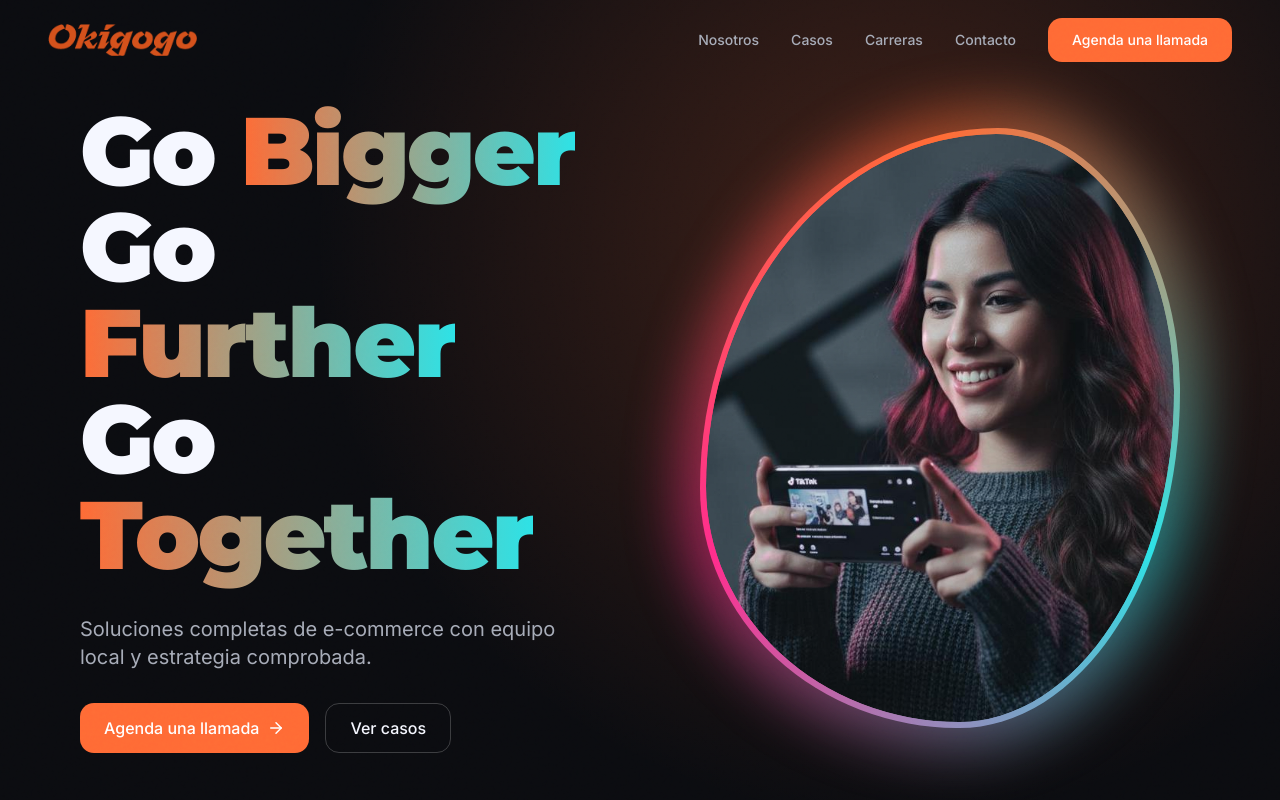
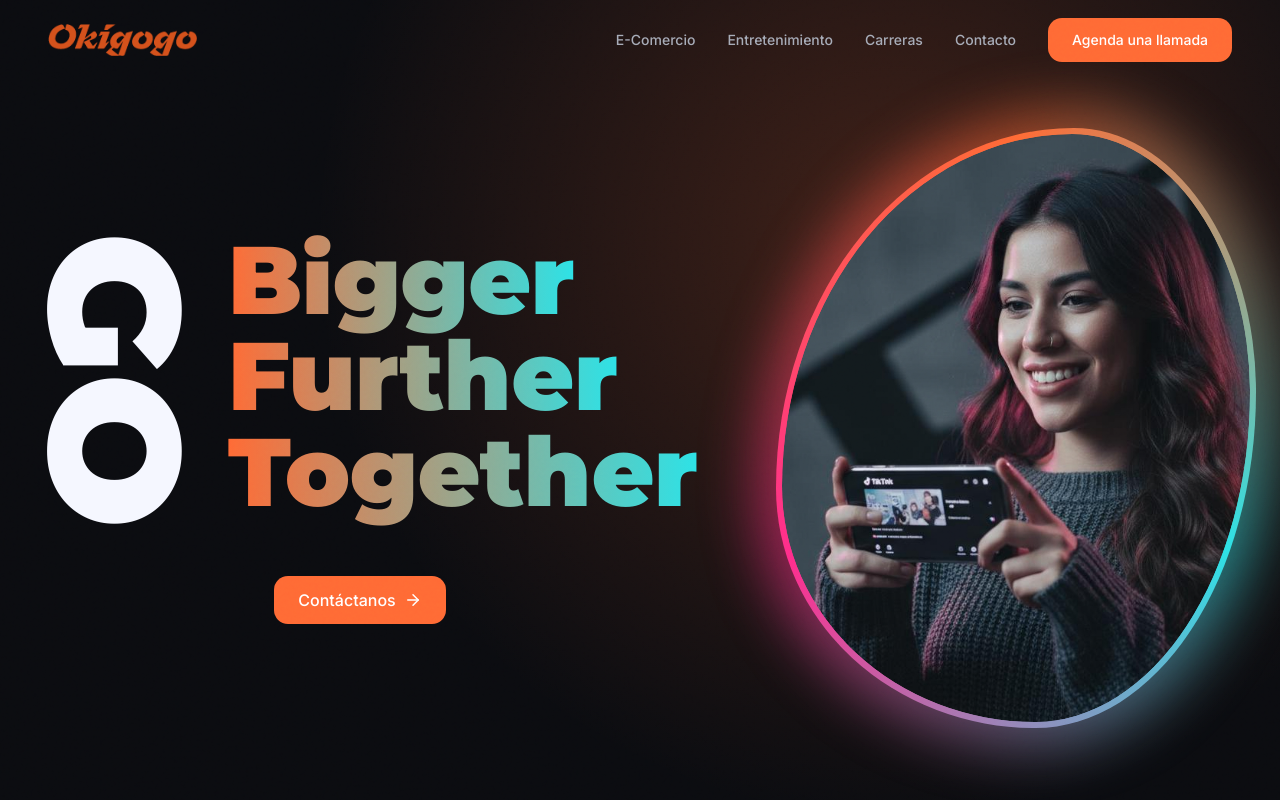
Before and after one commit to EstrellaYC/OkigogoPage, a React (Vite) app: page / in a window 1280 px wide. Shown: the top 800 px of the page. Built offline with nearby package versions, Linux system fonts and the light colour scheme.

Commit message:
feat: routing refactor - add /commerce, /entertainment, /career, /contact pages; update hero headline to single rotated GO

```diff
--- a/package.json
+++ b/package.json
@@ -52,6 +52,7 @@
     "react-dom": "^19.2.0",
     "react-hook-form": "^7.70.0",
     "react-resizable-panels": "^4.2.2",
+    "react-router-dom": "^7.16.0",
     "recharts": "^2.15.4",
     "sonner": "^2.0.7",
     "tailwind-merge": "^3.4.0",
--- a/src/App.tsx
+++ b/src/App.tsx
@@ -1,4 +1,5 @@
 import { useEffect, useRef } from 'react';
+import { BrowserRouter, Routes, Route } from 'react-router-dom';
 import { gsap } from 'gsap';
 import { ScrollTrigger } from 'gsap/ScrollTrigger';
 import './App.css';
@@ -8,9 +9,11 @@ import Navigation from './sections/Navigation';
 import HeroSection from './sections/HeroSection';
 import WhySection from './sections/WhySection';
 import ShowcaseSection from './sections/ShowcaseSection';
-import CareersSection from './sections/CareersSection';
-import ContactSection from './sections/ContactSection';
 import Footer from './sections/Footer';
+import CareerPage from './pages/CareerPage';
+import ContactPage from './pages/ContactPage';
+import CommercePage from './pages/CommercePage';
+import EntertainmentPage from './pages/EntertainmentPage';
 
 gsap.registerPlugin(ScrollTrigger);
 
@@ -151,6 +154,9 @@ function App() {
   }, []);
 
   return (
+    <BrowserRouter>
+      <Routes>
+        <Route path="/" element={
           <div ref={mainRef} className="relative bg-ok-dark min-h-screen">
             {/* Grain overlay */}
             <div className="grain-overlay" />
@@ -169,16 +175,17 @@ function App() {
               {/* Section 3: Cases + Livestream + Services (merged) - pin: false (flowing) */}
               <ShowcaseSection className="z-30" />
 
-        {/* Section 4: Careers - pin: false */}
-        <CareersSection className="z-40" />
-
-        {/* Section 5: Contact - pin: false */}
-        <ContactSection className="z-50" />
-
               {/* Footer */}
               <Footer />
             </main>
           </div>
+        } />
+        <Route path="/career" element={<CareerPage />} />
+        <Route path="/contact" element={<ContactPage />} />
+        <Route path="/commerce" element={<CommercePage />} />
+        <Route path="/entertainment" element={<EntertainmentPage />} />
+      </Routes>
+    </BrowserRouter>
   );
 }
 
--- /dev/null
+++ b/src/pages/CareerPage.tsx
@@ -0,0 +1,23 @@
+import { useEffect } from 'react';
+import Navigation from '../sections/Navigation';
+import CareersSection from '../sections/CareersSection';
+import Footer from '../sections/Footer';
+
+const CareerPage = () => {
+  useEffect(() => {
+    window.scrollTo(0, 0);
+  }, []);
+
+  return (
+    <div className="relative bg-ok-dark min-h-screen">
+      <div className="grain-overlay" />
+      <Navigation />
+      <main>
+        <CareersSection className="pt-20 lg:pt-24" />
+        <Footer />
+      </main>
+    </div>
+  );
+};
+
+export default CareerPage;
--- /dev/null
+++ b/src/pages/CommercePage.tsx
@@ -0,0 +1,23 @@
+import { useEffect } from 'react';
+import Navigation from '../sections/Navigation';
+import WhySection from '../sections/WhySection';
+import Footer from '../sections/Footer';
+
+const CommercePage = () => {
+  useEffect(() => {
+    window.scrollTo(0, 0);
+  }, []);
+
+  return (
+    <div className="relative bg-ok-dark min-h-screen">
+      <div className="grain-overlay" />
+      <Navigation />
+      <main>
+        <WhySection className="pt-20 lg:pt-24" />
+        <Footer />
+      </main>
+    </div>
+  );
+};
+
+export default CommercePage;
--- /dev/null
+++ b/src/pages/ContactPage.tsx
@@ -0,0 +1,23 @@
+import { useEffect } from 'react';
+import Navigation from '../sections/Navigation';
+import ContactSection from '../sections/ContactSection';
+import Footer from '../sections/Footer';
+
+const ContactPage = () => {
+  useEffect(() => {
+    window.scrollTo(0, 0);
+  }, []);
+
+  return (
+    <div className="relative bg-ok-dark min-h-screen">
+      <div className="grain-overlay" />
+      <Navigation />
+      <main>
+        <ContactSection className="pt-20 lg:pt-24" />
+        <Footer />
+      </main>
+    </div>
+  );
+};
+
+export default ContactPage;
--- /dev/null
+++ b/src/pages/EntertainmentPage.tsx
@@ -0,0 +1,23 @@
+import { useEffect } from 'react';
+import Navigation from '../sections/Navigation';
+import ShowcaseSection from '../sections/ShowcaseSection';
+import Footer from '../sections/Footer';
+
+const EntertainmentPage = () => {
+  useEffect(() => {
+    window.scrollTo(0, 0);
+  }, []);
+
+  return (
+    <div className="relative bg-ok-dark min-h-screen">
+      <div className="grain-overlay" />
+      <Navigation />
+      <main>
+        <ShowcaseSection className="pt-20 lg:pt-24" />
+        <Footer />
+      </main>
+    </div>
+  );
+};
+
+export default EntertainmentPage;
--- a/src/sections/HeroSection.tsx
+++ b/src/sections/HeroSection.tsx
@@ -1,4 +1,5 @@
 import { useEffect, useRef, useLayoutEffect } from 'react';
+import { useNavigate } from 'react-router-dom';
 import { gsap } from 'gsap';
 import { ScrollTrigger } from 'gsap/ScrollTrigger';
 import { ArrowRight } from 'lucide-react';
@@ -10,9 +11,9 @@ interface HeroSectionProps {
 }
 
 const HeroSection = ({ className = '' }: HeroSectionProps) => {
+  const navigate = useNavigate();
   const sectionRef = useRef<HTMLElement>(null);
   const headlineRef = useRef<HTMLHeadingElement>(null);
-  const subheadRef = useRef<HTMLParagraphElement>(null);
   const ctaRef = useRef<HTMLDivElement>(null);
   const glowRef = useRef<HTMLDivElement>(null);
   const mobilePreviewRef = useRef<HTMLDivElement>(null);
@@ -35,13 +36,6 @@ const HeroSection = ({ className = '' }: HeroSectionProps) => {
         { y: 40, opacity: 0 },
         { y: 0, opacity: 1, duration: 0.7 },
         0.1
-      );
-
-      // Subheadline
-      tl.fromTo(subheadRef.current,
-        { y: 24, opacity: 0 },
-        { y: 0, opacity: 1, duration: 0.6 },
-        0.25
       );
 
       // CTAs
@@ -85,7 +79,7 @@ const HeroSection = ({ className = '' }: HeroSectionProps) => {
             pin: true,
             scrub: 0.6,
             onLeaveBack: () => {
-              gsap.set([headlineRef.current, subheadRef.current, ctaRef.current, heroImageRef.current], {
+              gsap.set([headlineRef.current, ctaRef.current, heroImageRef.current], {
                 opacity: 1, y: 0, x: 0
               });
             }
@@ -96,12 +90,6 @@ const HeroSection = ({ className = '' }: HeroSectionProps) => {
           { y: 0, opacity: 1 },
           { y: '-18vh', opacity: 0, ease: 'power2.in' },
           0.7
-        );
-
-        scrollTl.fromTo(subheadRef.current,
-          { y: 0, opacity: 1 },
-          { y: '-10vh', opacity: 0, ease: 'power2.in' },
-          0.72
         );
 
         scrollTl.fromTo(ctaRef.current,
@@ -122,13 +110,6 @@ const HeroSection = ({ className = '' }: HeroSectionProps) => {
 
     return () => ctx.revert();
   }, []);
-
-  const scrollToSection = (id: string) => {
-    const element = document.getElementById(id);
-    if (element) {
-      element.scrollIntoView({ behavior: 'smooth' });
-    }
-  };
 
   return (
     <section
@@ -165,33 +146,32 @@ const HeroSection = ({ className = '' }: HeroSectionProps) => {
           <div className="flex-1 max-w-2xl">
         <h1
           ref={headlineRef}
-          className="font-display font-black text-[2.8rem] sm:text-6xl md:text-6xl lg:text-7xl xl:text-8xl text-ok-text leading-[0.95] tracking-tight mb-6 sm:mb-8 opacity-0"
+          className="font-display font-black text-ok-text tracking-tight mb-6 sm:mb-8 opacity-0"
         >
-          <span className="block">Go <span className="text-gradient">Bigger</span></span>
-          <span className="block">Go <span className="text-gradient">Further</span></span>
-          <span className="block">Go <span className="text-gradient">Together</span></span>
+          <div className="flex items-start gap-2 sm:gap-3 lg:gap-5">
+            {/* Single GO rotated 90° clockwise via writing-mode */}
+            <span
+              className="text-ok-text leading-none shrink-0 text-[5.5rem] sm:text-[7.5rem] lg:text-[9rem] xl:text-[11.5rem]"
+              style={{ writingMode: 'vertical-lr' }}
+            >
+              GO
+            </span>
+            {/* Bigger / Further / Together */}
+            <div className="leading-[0.95] text-[2.8rem] sm:text-6xl md:text-6xl lg:text-7xl xl:text-8xl">
+              <span className="block"><span className="text-gradient">Bigger</span></span>
+              <span className="block"><span className="text-gradient">Further</span></span>
+              <span className="block"><span className="text-gradient">Together</span></span>
+            </div>
+          </div>
         </h1>
 
-        <p
-          ref={subheadRef}
-          className="text-base sm:text-lg lg:text-xl text-ok-text-secondary max-w-lg mb-6 sm:mb-8 leading-relaxed opacity-0"
-        >
-          Soluciones completas de e-commerce con equipo local y estrategia comprobada.
-        </p>
-
-        <div ref={ctaRef} className="flex flex-col sm:flex-row items-stretch gap-3 sm:gap-4 opacity-0">
+        <div ref={ctaRef} className="flex justify-center mt-10 sm:mt-12 opacity-0">
           <button
-            onClick={() => scrollToSection('contact')}
-            className="btn-primary flex items-center justify-center gap-2 text-sm sm:text-base w-full sm:w-auto px-6 py-3"
+            onClick={() => navigate('/contact')}
+            className="btn-primary flex items-center justify-center gap-2 text-sm sm:text-base px-6 py-3"
           >
-            Agenda una llamada
+            Contáctanos
             <ArrowRight size={18} />
-          </button>
-          <button
-            onClick={() => scrollToSection('cases')}
-            className="btn-secondary flex items-center justify-center gap-2 text-sm sm:text-base w-full sm:w-auto px-6 py-3"
-          >
-            Ver casos
           </button>
         </div>
           </div>{/* end left column */}
--- a/src/sections/Navigation.tsx
+++ b/src/sections/Navigation.tsx
@@ -1,9 +1,11 @@
 import { useState, useEffect } from 'react';
+import { useNavigate } from 'react-router-dom';
 import { Menu, X } from 'lucide-react';
 
 const Navigation = () => {
   const [isScrolled, setIsScrolled] = useState(false);
   const [isMobileMenuOpen, setIsMobileMenuOpen] = useState(false);
+  const navigate = useNavigate();
 
   useEffect(() => {
     const handleScroll = () => {
@@ -30,12 +32,21 @@ const Navigation = () => {
     }
   };
 
-  const navLinks = [
-    { label: 'Nosotros', id: 'why-tiktok' },
-    { label: 'Casos', id: 'cases' },
-    { label: 'Carreras', id: 'careers' },
-    { label: 'Contacto', id: 'contact' },
+  const navLinks: { label: string; id?: string; href?: string }[] = [
+    { label: 'E-Comercio', href: '/commerce' },
+    { label: 'Entretenimiento', href: '/entertainment' },
+    { label: 'Carreras', href: '/career' },
+    { label: 'Contacto', href: '/contact' },
   ];
+
+  const handleNavClick = (link: { id?: string; href?: string }) => {
+    if (link.href) {
+      setIsMobileMenuOpen(false);
+      navigate(link.href);
+    } else if (link.id) {
+      scrollToSection(link.id);
+    }
+  };
 
   return (
     <>
@@ -50,7 +61,7 @@ const Navigation = () => {
           <div className="flex items-center justify-between h-14 sm:h-16 lg:h-20">
             {/* Logo */}
             <button
-              onClick={() => window.scrollTo({ top: 0, behavior: 'smooth' })}
+              onClick={() => navigate('/')}
               className="group"
             >
               <img
@@ -64,15 +75,15 @@ const Navigation = () => {
             <div className="hidden lg:flex items-center gap-8">
               {navLinks.map((link) => (
                 <button
-                  key={link.id}
-                  onClick={() => scrollToSection(link.id)}
+                  key={link.label}
+                  onClick={() => handleNavClick(link)}
                   className="text-ok-text-secondary hover:text-ok-text transition-colors text-sm font-medium"
                 >
                   {link.label}
                 </button>
               ))}
               <button
-                onClick={() => scrollToSection('contact')}
+                onClick={() => navigate('/contact')}
                 className="btn-primary text-sm"
               >
                 Agenda una llamada
@@ -120,8 +131,8 @@ const Navigation = () => {
             <nav className="flex flex-col gap-3 w-full">
             {navLinks.map((link) => (
               <button
-                key={link.id}
-                onClick={() => scrollToSection(link.id)}
+                key={link.label}
+                onClick={() => handleNavClick(link)}
                 className="panel w-full px-5 py-4 text-left text-xl font-display font-semibold text-ok-text hover:border-ok-orange/40 hover:text-ok-orange transition-colors"
               >
                 {link.label}
@@ -130,7 +141,7 @@ const Navigation = () => {
             </nav>
 
             <button
-              onClick={() => scrollToSection('contact')}
+              onClick={() => { navigate('/contact'); setIsMobileMenuOpen(false); }}
               className="btn-primary text-base mt-6 w-full"
             >
               Agenda una llamada
--- a/src/sections/ShowcaseSection.tsx
+++ b/src/sections/ShowcaseSection.tsx
@@ -16,16 +16,6 @@ const row1 = [
   "/images/case-card-2.jpg",
   "/images/hook-global.jpg",
   "/images/case-card-3.jpg",
-];
-
-const row2 = [
-  "/images/studio-setup.jpg",
-  "/images/team-culture.jpg",
-  "/images/hook-growth.jpg",
-  "/images/team-office.jpg",
-  "/images/hook-money.jpg",
-  "/images/metrics-preview-host.jpg",
-  "/images/hero-panel-video.jpg",
 ];
 
 const PhotoStrip = ({ images, direction }: { images: string[]; direction: "left" | "right" }) => {
@@ -95,9 +85,8 @@ const ShowcaseSection = ({ className = "" }: ShowcaseSectionProps) => {
         </h2>
       </div>
 
-      <div id="cases" className="relative z-10 flex flex-col gap-4 sm:gap-5">
+      <div id="cases" className="relative z-10">
         <PhotoStrip images={row1} direction="left" />
-        <PhotoStrip images={row2} direction="right" />
       </div>
 
       <div className="pointer-events-none absolute inset-y-0 left-0 z-20 w-24 bg-gradient-to-r from-ok-dark to-transparent" />
--- a/vite.config.ts
+++ b/vite.config.ts
@@ -4,7 +4,7 @@ import { defineConfig } from "vite"
 
 // https://vite.dev/config/
 export default defineConfig({
-  base: './',
+  base: '/',
   plugins: [react()],
   resolve: {
     alias: {
```
Also changed, not shown: 1 other file (tests, documents, lock files or other folders). Lines whose indentation alone changed are shown as unchanged.
